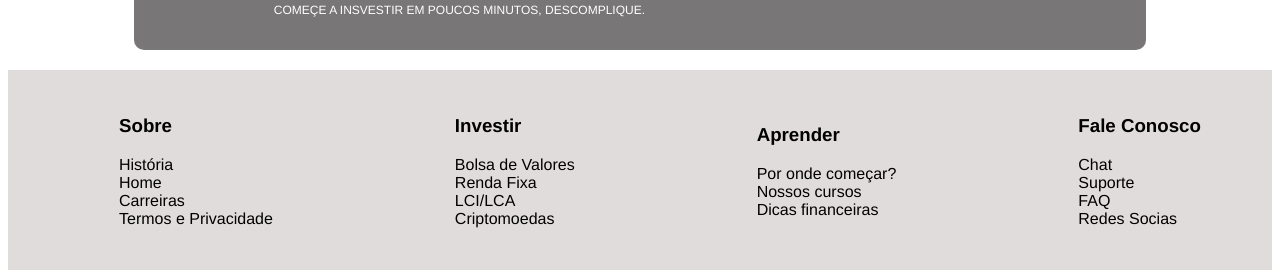
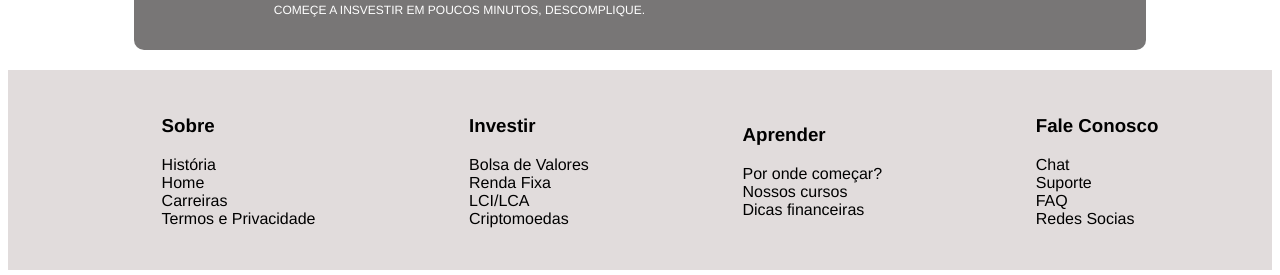
Before and after one commit to SuelenLaffinWarren/WarrenEverestVue, a Vue app: page / in a window 1280 px wide. Shown: the part 1426-1701 px from the top of the page. Built offline with nearby package versions, Linux system fonts and the light colour scheme.

Commit message:
fix: fixing the margin footer

```diff
--- a/src/components/Footer.vue
+++ b/src/components/Footer.vue
@@ -53,12 +53,10 @@ export default {
     color: black;
     display: flex;
     align-items: center;
-    justify-content: space-around;
+    justify-content: space-evenly;
     width: 100%;
     list-style: none;
-    margin-left: auto;
-    margin-right: auto;
-    padding: auto;
+    padding: 0px;
 
 }
 
```
